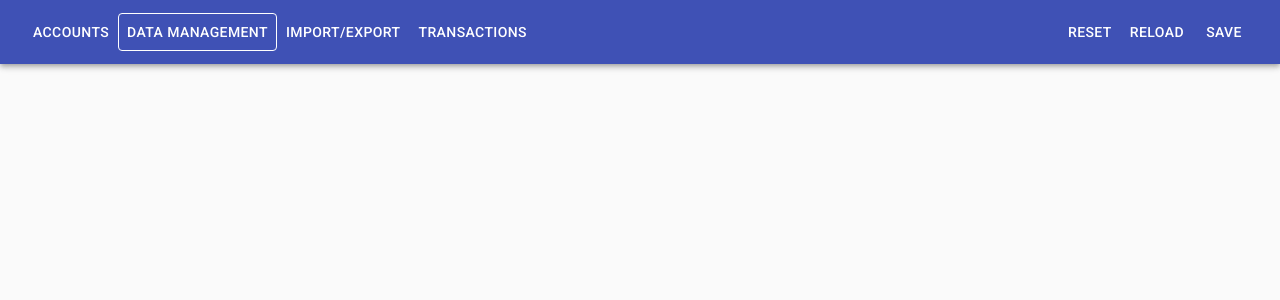
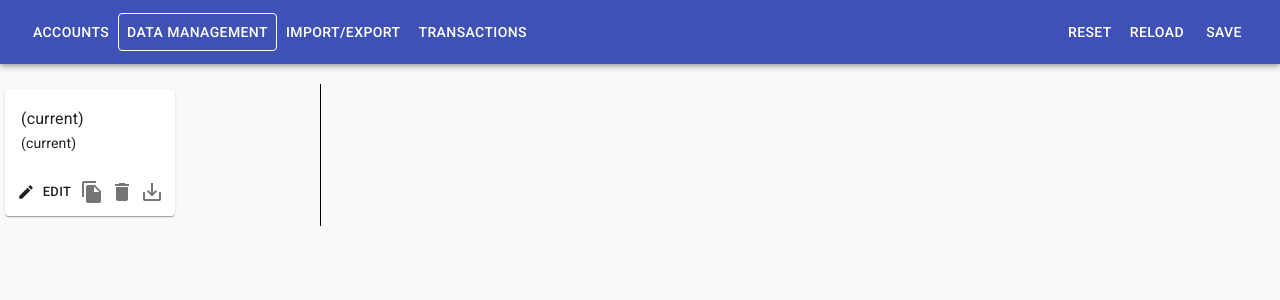
Before and after one commit to yifeiyin/MoneyTracker4, a React (Create React App) app: page /data-management in a window 1280 px wide. Shown: the top 300 px of the page. Built offline with nearby package versions, Linux system fonts and the light colour scheme.

Commit message:
Start DataManagement

```diff
--- a/src/screens/DataManagementScreen.jsx
+++ b/src/screens/DataManagementScreen.jsx
@@ -1,14 +1,140 @@
 import React from 'react';
-import { Button } from '@material-ui/core';
+import {
+  Button,
+  ButtonGroup,
+  Card,
+  CardContent,
+  CardActions,
+  Typography,
+  IconButton,
+  Table,
+  TableCell,
+  TableBody,
+  TableRow,
+} from '@material-ui/core';
 import { withSnackbar } from 'notistack';
+
+import {
+  Edit as EditIcon,
+  Delete as DeleteIcon,
+  FileCopy as FileCopyIcon,
+  SaveAlt as SaveAltIcon,
+} from '@material-ui/icons';
+
 
 class DataManagementScreen extends React.Component {
 
+  state = {
+    dataSet: null,
+  }
+
+  get allDataSet() {
+    const currentData = global.deepCopy(localStorage);
+    for (const key in currentData) {
+      if (!['a', 's', 'm', 't', 'fileList'].includes(key)) delete currentData[key];
+      else currentData[key] = JSON.parse(currentData[key]);
+    }
+
+    const currentDataSet = {
+      title: '(current)',
+      lastChanged: '(current)',
+      data: currentData,
+    };
+
+    const savedDataSet = localStorage.getItem('savedDataSet') || [];
+    return [currentDataSet, ...savedDataSet];
+  }
+
+  addNewItem(data) {
+
+  }
+
   render() {
     return (
-      null
+      <div style={{ display: 'flex' }}>
+        <div style={{ flex: 1, borderRight: '1px solid black' }}>
+          {this.allDataSet.map(data =>
+            <DataSet
+              title={data.title}
+              lastChanged={data.lastChanged}
+              onClick={() => this.setState({ dataSet: data })}
+              onDuplicateFile={() => navigator.clipboard.readText().then(console.log)}
+            />
+          )}
+        </div>
+        <div style={{ flex: 3 }}>
+          {
+            this.state.dataSet &&
+            <DataSetDetails {...this.state.dataSet} />
+          }
+        </div>
+      </div>
     );
   }
 }
 
 export default withSnackbar(DataManagementScreen);
+
+function DataSet({
+  title,
+  isSelected = false,
+  onClick,
+  onRenameFile,
+  startEditFile,
+  onDuplicateFile,
+  onDeleteFile,
+  lastChanged,
+}) {
+  return (
+    <Card style={{ display: 'inline-block', margin: 5 }} elevation={isSelected ? '6' : '1'} onClick={onClick}>
+      <CardContent>
+        <Typography variant='subtitle1' onDoubleClick={onRenameFile}>{title}</Typography>
+        {/* <Typography variant='subtitle2'>{file.type}</Typography> */}
+        <Typography variant='body'>{lastChanged}</Typography>
+      </CardContent>
+      <CardActions disableSpacing={true}>
+        <Button size='small' startIcon={<EditIcon />} onClick={startEditFile}>Edit</Button>
+        <div style={{ flex: 1 }}></div>
+        <IconButton size='small' onClick={onDuplicateFile}><FileCopyIcon /></IconButton>
+        <IconButton size='small' onClick={onDeleteFile}><DeleteIcon /></IconButton>
+        <IconButton size='small' onClick={onDeleteFile}><SaveAltIcon /></IconButton>
+      </CardActions>
+    </Card>
+  );
+}
+
+function DataSetDetails({ title, lastChanged, data }) {
+
+  const dataTable = [];
+  for (const key in data) {
+    const value = data[key];
+    let display;
+    switch (key) {
+      case 't': display = Object.values(value._transactions).length + ' Transactions'; break;
+      case 's': display = Object.values(value._schedules).length + ' Schedules'; break;
+      case 'a': display = Object.values(value._accountNodes).length + ' Accounts'; break;
+      case 'm': display = Object.values(value.acceptableCurrencies).join(', ') + ' Accepted'; break;
+      case 'fileList': display = value.length + ' Files'; break;
+      default: display = 'Unknown type: ' + JSON.stringify(value).substr(0, 30);
+    }
+    dataTable.push([key, display]);
+  }
+
+  return (
+    <div>
+      <Table>
+        <TableBody>
+          {
+            dataTable.map(([key, value]) =>
+              <TableRow>
+                <TableCell>{key}</TableCell>
+                <TableCell>{value}</TableCell>
+              </TableRow>
+            )
+          }
+        </TableBody>
+      </Table>
+      <p>{JSON.stringify(data)}</p>
+    </div>
+  );
+}
```
